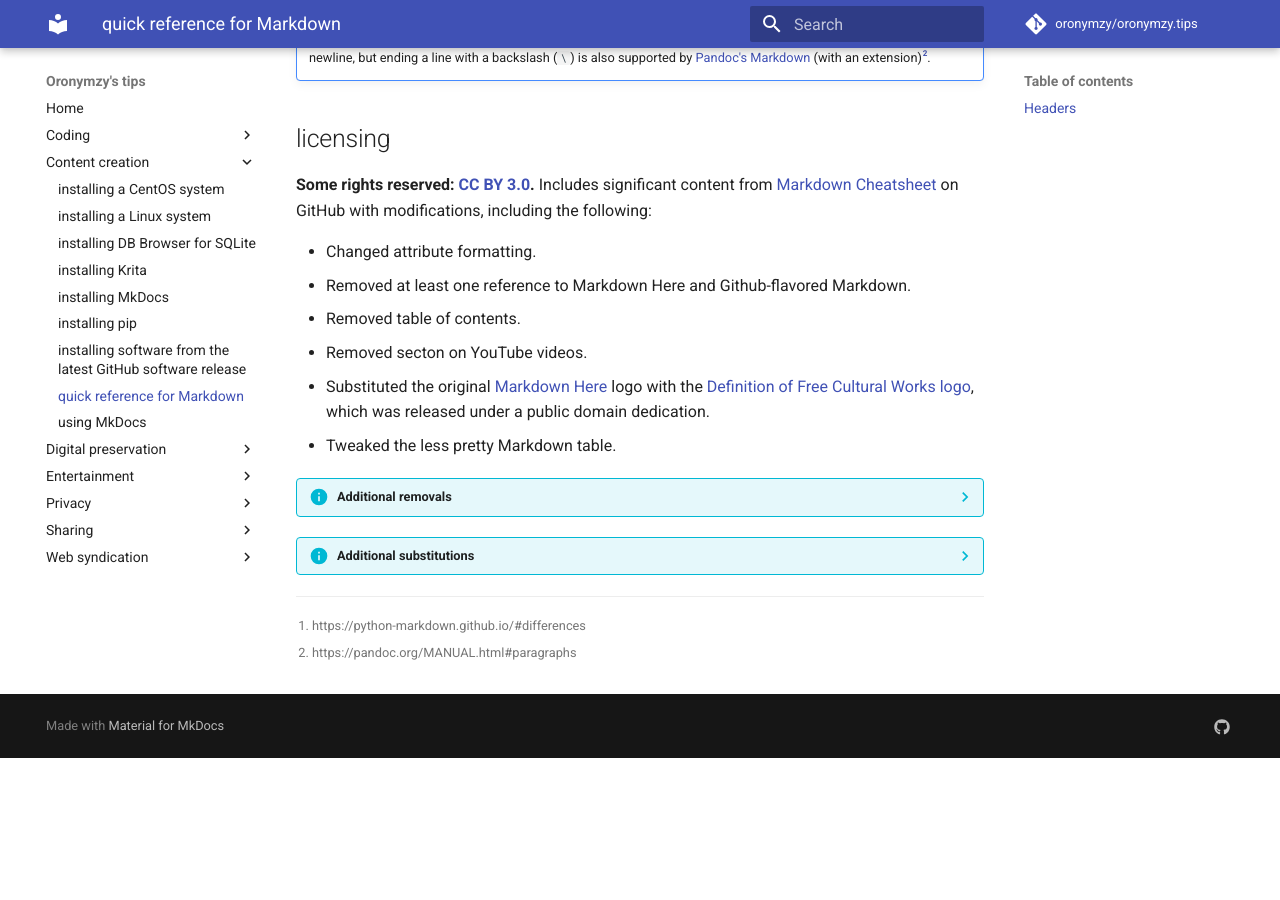
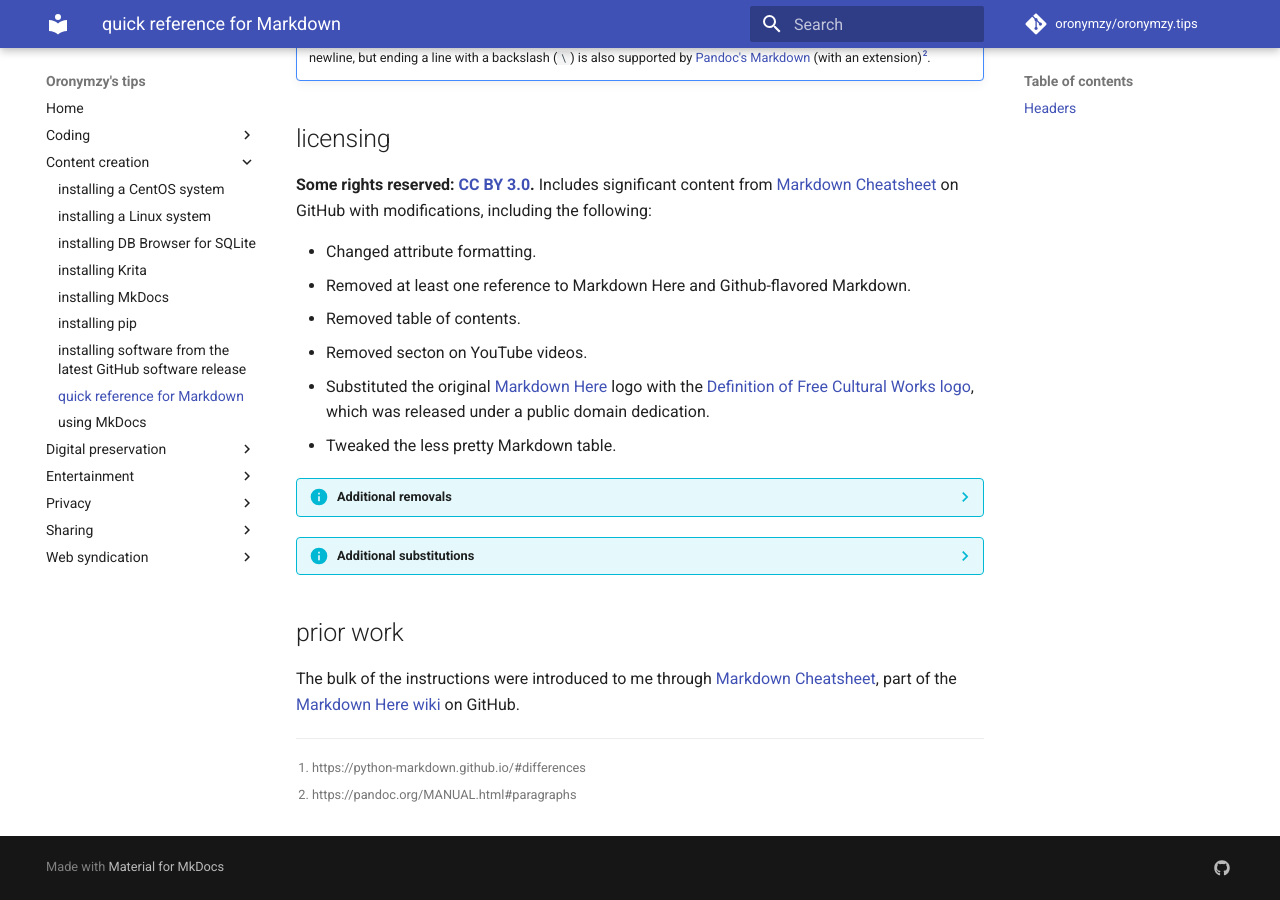
Before and after one commit to oronymzy/tips, an MkDocs documentation site: the page built from docs/qrMkdwn.md, in a window 1280 px wide and 900 px high, scrolled down 7905 px. Built offline with MkDocs 1.6.1 and Material for MkDocs 9.7.7, drawn with Linux system fonts in a browser that asks for light colours; comment, search, counter and statistics services are not loaded; before the commit the page ends 8663 px from its top, so only the background shows below that.

Commit message:
Add prior work

```diff
--- a/docs/qrMkdwn.md
+++ b/docs/qrMkdwn.md
@@ -390,6 +390,9 @@ This line is separated by a single newline and two spaces, so it's a separate li
     - {~~The outer pipes (|) are optional~>The rightmost pipe (`|`) is optional~~}
     - {~~This line is only separated by a single newline, so it's a separate line in the *same paragraph*.~>This line is separated by a single newline and two spaces, so it's a separate line in the *same paragraph*.~~}
 
+## prior work
+The bulk of the instructions were introduced to me through [Markdown Cheatsheet](https://github.com/adam-p/markdown-here/wiki/Markdown-Cheatsheet), part of the [Markdown Here](https://github.com/adam-p/markdown-here) [wiki](https://github.com/adam-p/markdown-here/wiki) on GitHub.
+
 [Markdown]: https://en.wikipedia.org/wiki/Markdown
 [Pandoc's Markdown]: https://pandoc.org/MANUAL.html#pandocs-markdown
 [^qrMkdown1]: https://python-markdown.github.io/#differences
```
